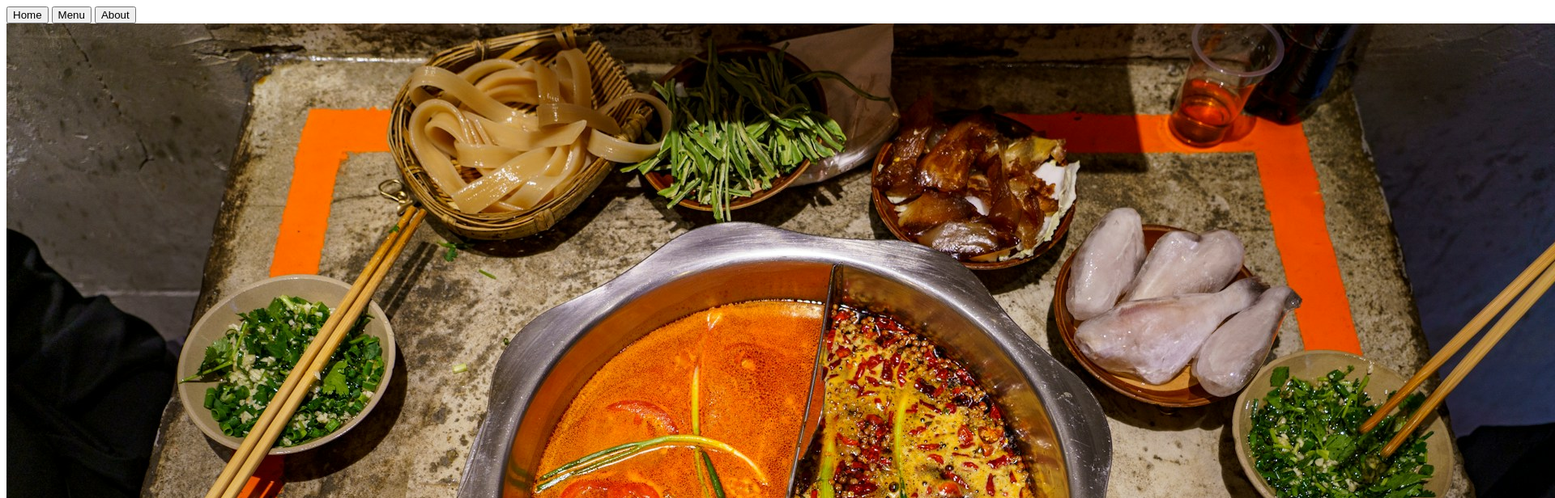
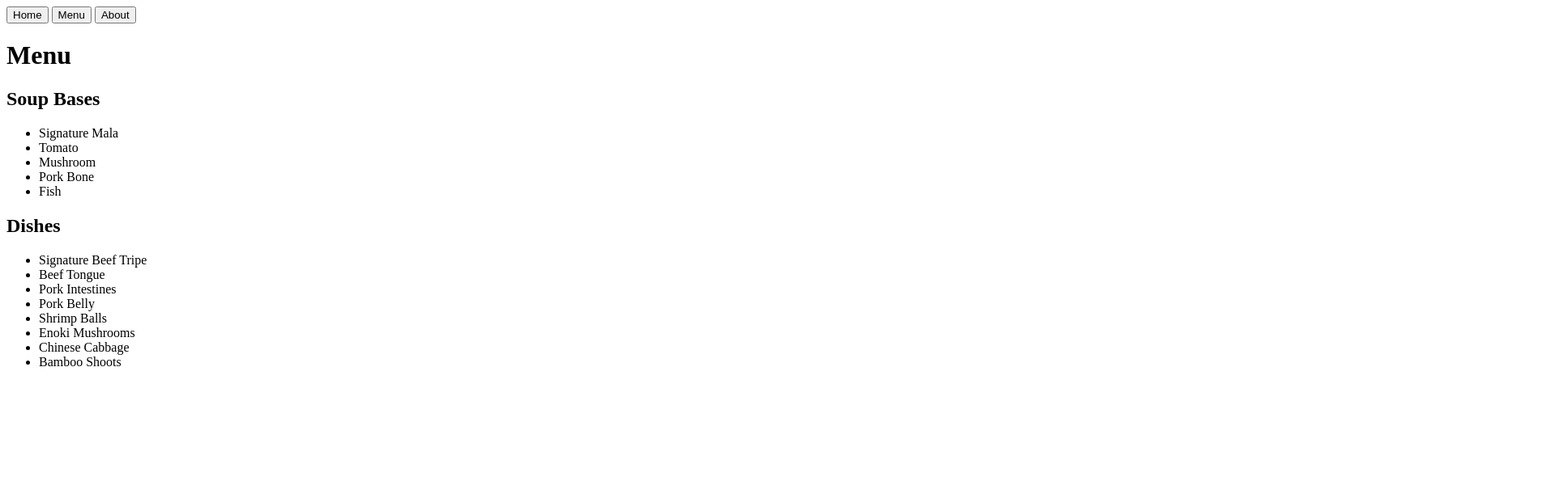
Before and after one commit to mimi-t/restaurant-v2, a website built with webpack: page src/template.html in a window 1280 px wide. Both pictures are taken after a click on the button "Menu". Shown: the top 616 px of the page at 81% size, 1920 px wide, since content can reach past the window. Built offline with nearby package versions, Linux system fonts and the light colour scheme.

Commit message:
Add tab switching, create about and menu modules
- Add tab switching logic to index.js
- Create modules for About and Menu page
- Add id tags to buttons

```diff
--- /dev/null
+++ b/src/about.js
@@ -0,0 +1,9 @@
+function createAbout() {
+    const heading = document.createElement('h1');
+    heading.textContent = 'About Us';
+    const description = document.createElement('p');
+    description.textContent = `Lorem ipsum dolor sit amet consectetur adipisicing elit. Sunt temporibus vitae voluptas in voluptatum expedita quae consequatur, similique adipisci voluptatibus! Suscipit mollitia corrupti tenetur voluptate at. At similique nesciunt ex earum delectus atque nam, sit voluptates modi quidem ut perspiciatis`;
+    return [heading, description]
+}
+
+export { createAbout };
--- a/src/index.js
+++ b/src/index.js
@@ -1,11 +1,35 @@
+import { createAbout } from './about';
+import { createMenu } from './menu';
 import tableImage from './assets/yihan-wang-table.jpg'
 
-const heroImage = document.createElement('img');
-heroImage.src = tableImage;
-const heading = document.createElement('h1');
-heading.textContent = 'Mala Hot Pot';
-const description = document.createElement('p');
-description.textContent = 'Hotpot from the southwestern region of China - Sichuan. Decades of experience in serving thousands of customers.'
+function createHome() {
+    const heroImage = document.createElement('img');
+    heroImage.src = tableImage;
+    const heading = document.createElement('h1');
+    heading.textContent = 'Mala Hot Pot';
+    const description = document.createElement('p');
+    description.textContent = 'Hotpot from the southwestern region of China - Sichuan. Decades of experience in serving thousands of customers.';
+    return [heroImage, heading, description];
+}
 
 const contentContainer = document.querySelector('#content');
-contentContainer.append(heroImage, heading, description);
+contentContainer.append(...createHome());
+
+const homeButton = document.querySelector('#home');
+const menuButton = document.querySelector('#menu');
+const aboutButton = document.querySelector('#about');
+
+homeButton.addEventListener('click', () => {
+    contentContainer.innerHTML = '';
+    contentContainer.append(...createHome());
+});
+
+menuButton.addEventListener('click', () => {
+    contentContainer.innerHTML = '';
+    contentContainer.append(...createMenu());
+});
+
+aboutButton.addEventListener('click', () => {
+    contentContainer.innerHTML = '';
+    contentContainer.append(...createAbout());
+});
--- /dev/null
+++ b/src/menu.js
@@ -0,0 +1,28 @@
+function createMenu() {
+    const heading = document.createElement('h1');
+    heading.textContent = 'Menu';
+
+    const soupSubheading = document.createElement('h2');
+    soupSubheading.textContent = 'Soup Bases';
+    const soupList = document.createElement('ul');
+    const soups = ['Signature Mala', 'Tomato', 'Mushroom', 'Pork Bone', 'Fish'];
+    soups.forEach(soup => {
+        const soupItem = document.createElement('li');
+        soupItem.textContent = soup;
+        soupList.append(soupItem);
+    });
+
+    const dishSubheading = document.createElement('h2');
+    dishSubheading.textContent = 'Dishes';
+    const dishList = document.createElement('ul');
+    const dishes = ['Signature Beef Tripe', 'Beef Tongue', 'Pork Intestines', 'Pork Belly', 'Shrimp Balls', 'Enoki Mushrooms', 'Chinese Cabbage', 'Bamboo Shoots'];
+    dishes.forEach(dish => {
+        const dishItem = document.createElement('li');
+        dishItem.textContent = dish;
+        dishList.append(dishItem);
+    });
+
+    return [heading, soupSubheading, soupList, dishSubheading, dishList];
+}
+
+export { createMenu };
--- a/src/template.html
+++ b/src/template.html
@@ -8,9 +8,9 @@
 <body>
     <header>
         <nav>
-            <button>Home</button>
-            <button>Menu</button>
-            <button>About</button>
+            <button id="home">Home</button>
+            <button id="menu">Menu</button>
+            <button id="about">About</button>
         </nav>
     </header>
     <div id="content"></div>
```
